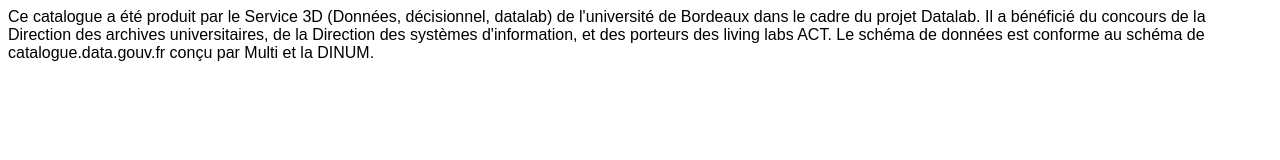
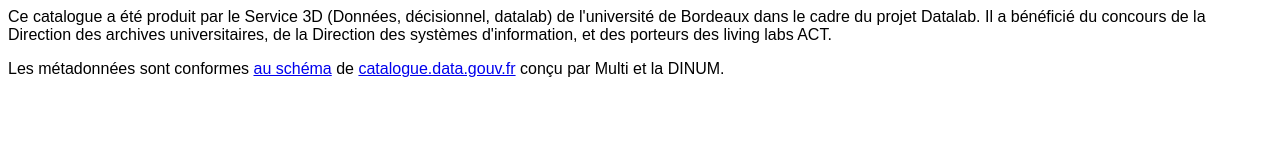
Before and after one commit to Enro/livinglab-energie, a plain HTML site: page entete-grist.html in a window 1280 px wide. Drawn offline with Linux system fonts and the light colour scheme.

Commit message:
Update entete-grist.html

```diff
--- a/entete-grist.html
+++ b/entete-grist.html
@@ -1,5 +1,7 @@
 <html>
-<p style="font-family:Liberation Sans,Helvetica,Arial,sans-serif,Apple Color Emoji,Segoe UI Emoji,Segoe UI Symbol">Ce catalogue a été produit par le Service 3D (Données, décisionnel, datalab) de l'université de Bordeaux dans le cadre du projet Datalab. Il a bénéficié du concours de la Direction des archives universitaires, de la Direction des systèmes d'information, et des porteurs des living labs ACT.
+<div style="font-family:Liberation Sans,Helvetica,Arial,sans-serif,Apple Color Emoji,Segoe UI Emoji,Segoe UI Symbol">
+<p>Ce catalogue a été produit par le Service 3D (Données, décisionnel, datalab) de l'université de Bordeaux dans le cadre du projet Datalab. Il a bénéficié du concours de la Direction des archives universitaires, de la Direction des systèmes d'information, et des porteurs des living labs ACT.</p>
 
-Le schéma de données est conforme au schéma de catalogue.data.gouv.fr conçu par Multi et la DINUM.</p>
+<p>Les métadonnées sont conformes <a href="https://github.com/etalab/schema-catalogue-donnees">au schéma</a> de <a href="https://catalogue.data.gouv.fr">catalogue.data.gouv.fr</a> conçu par Multi et la DINUM.</p>
+</div>
 </html>
```
